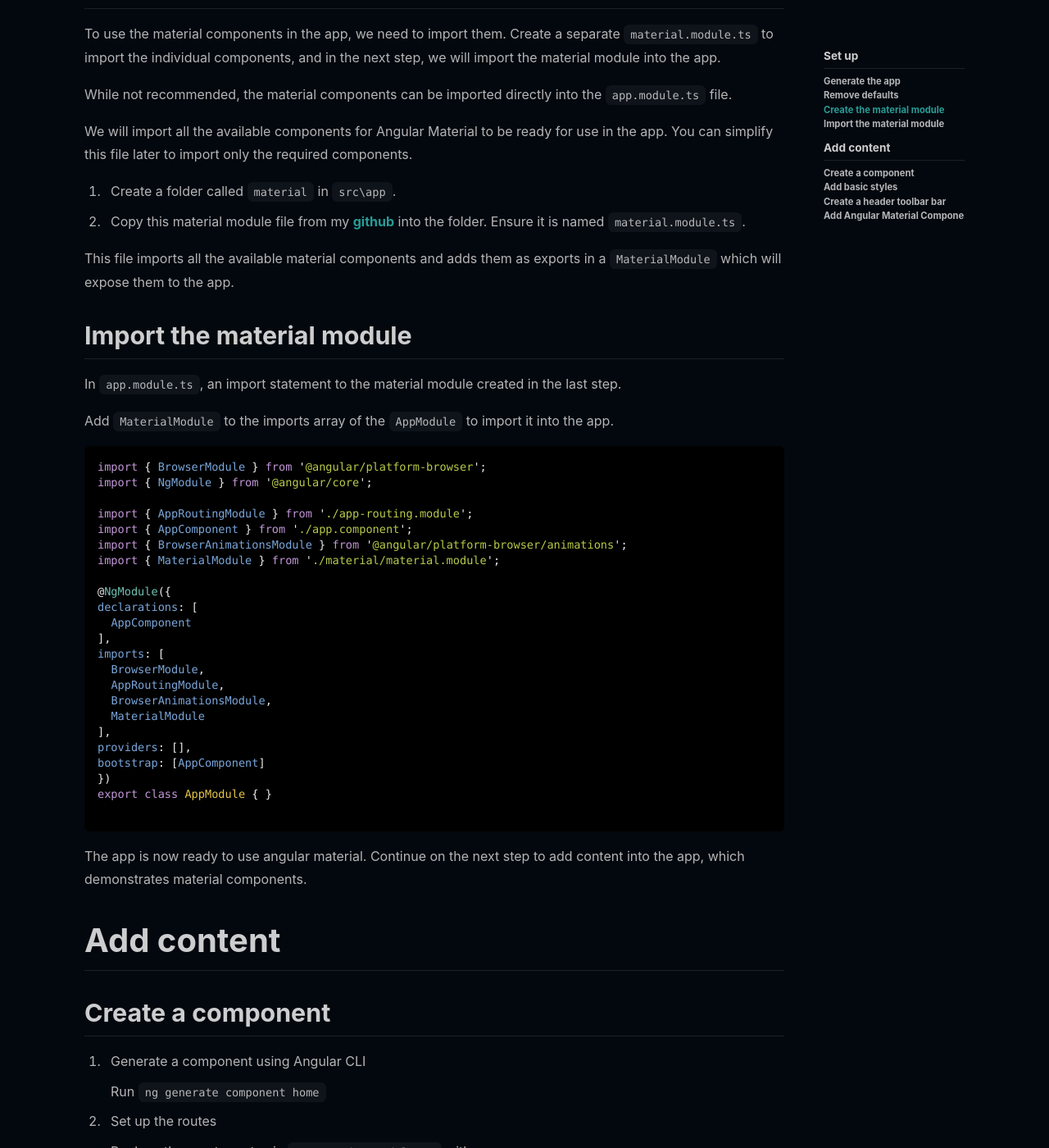
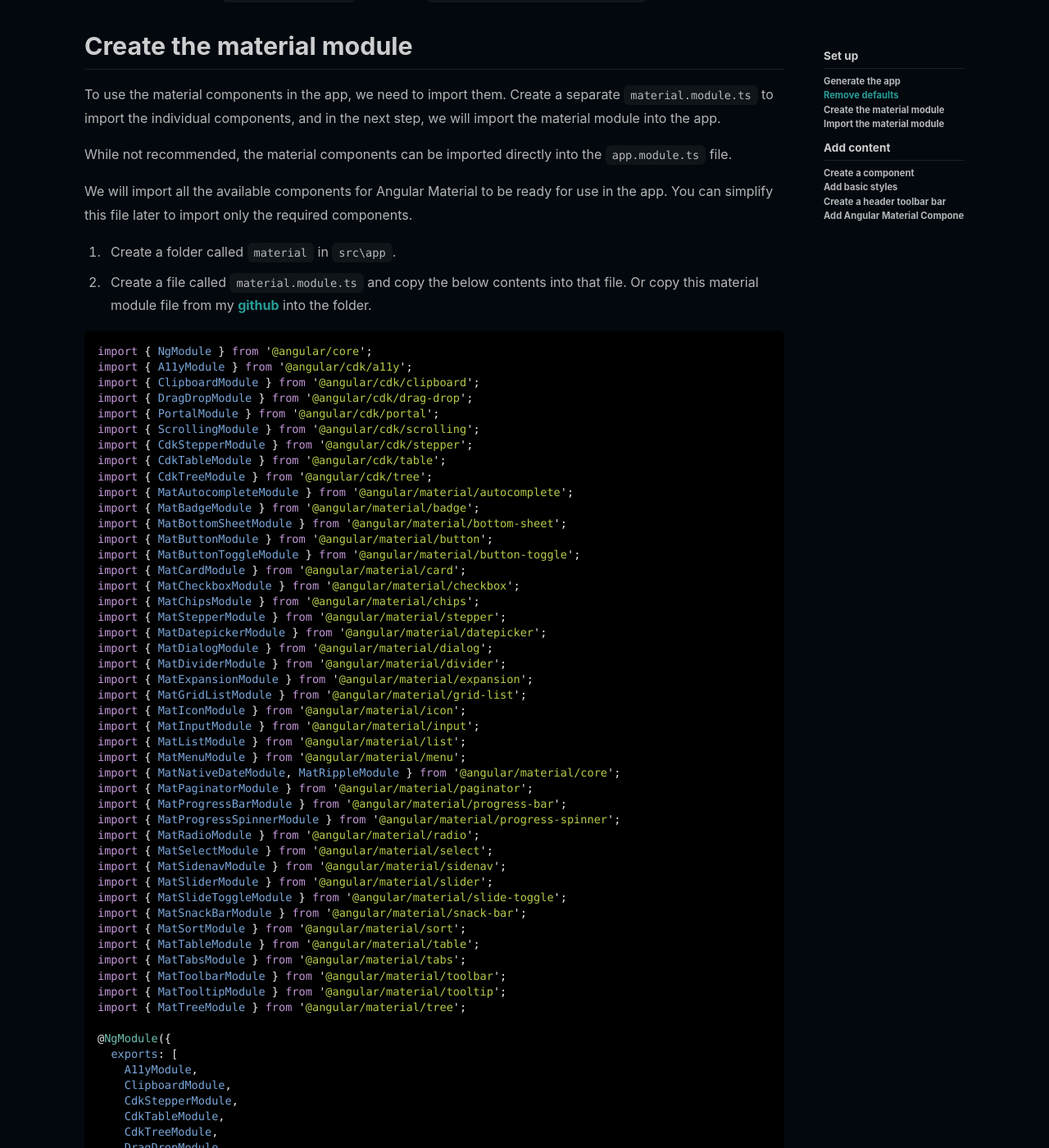
Before and after one commit to melissahoughton/melissahoughton.github.io, a Jekyll site: the page built from _posts/2020-05-16-angular-material.md, in a window 1280 px wide and 1400 px high, scrolled down 1830 px. Shown: the whole window at 82% size. Built offline with Jekyll 4.4.1, drawn with Linux system fonts in a browser that asks for light colours; nearby versions of some CDN libraries; comment, search, counter and statistics services are not loaded; some of the changed text lies outside the part shown.

Commit message:
Material modules details and link to github code

````diff
--- a/_posts/2020-05-16-angular-material.md
+++ b/_posts/2020-05-16-angular-material.md
@@ -6,9 +6,15 @@ key: angular-material
 ---
 
 
-This tutorial will provide an overview on how to get started with [Angular Material](https://material.angular.io/), a UI component library that implements [Material Design](https://material.io/design) in [Angular](https://angular.io/). We will cover how to set up an Angular application to use Angular Material and create content to demonstrate the material components.
+This tutorial will provide an overview on how to get started with [Angular Material](https://material.angular.io/), a UI component library that implements [Material Design](https://material.io/design) in [Angular](https://angular.io/). We will cover how to set up an Angular application to use Angular Material and create content to demonstrate the material components, as seen below.
+
 
 ![Image](/assets/images/AngularMaterial-IndigoPink.png)
+
+
+The full code from this tutorial can be found on my github. Each commit aligns to a step in this post.
+[https://github.com/melissahoughton/angular-material-blog](https://github.com/melissahoughton/angular-material-blog)
+
 
 # Set up
 
@@ -59,7 +65,102 @@ We will import all the available components for Angular Material to be ready for
 
 1. Create a folder called `material` in `src\app`.
 
-2. Copy this material module file from my [github](https://github.com/melissahoughton/material.module/blob/master/material.module.ts) into the folder. Ensure it is named `material.module.ts`.
+2. Create a file called `material.module.ts` and copy the below contents into that file. Or copy this material module file from my [github](https://github.com/melissahoughton/material.module/blob/master/material.module.ts) into the folder.
+
+```typescript
+import { NgModule } from '@angular/core';
+import { A11yModule } from '@angular/cdk/a11y';
+import { ClipboardModule } from '@angular/cdk/clipboard';
+import { DragDropModule } from '@angular/cdk/drag-drop';
+import { PortalModule } from '@angular/cdk/portal';
+import { ScrollingModule } from '@angular/cdk/scrolling';
+import { CdkStepperModule } from '@angular/cdk/stepper';
+import { CdkTableModule } from '@angular/cdk/table';
+import { CdkTreeModule } from '@angular/cdk/tree';
+import { MatAutocompleteModule } from '@angular/material/autocomplete';
+import { MatBadgeModule } from '@angular/material/badge';
+import { MatBottomSheetModule } from '@angular/material/bottom-sheet';
+import { MatButtonModule } from '@angular/material/button';
+import { MatButtonToggleModule } from '@angular/material/button-toggle';
+import { MatCardModule } from '@angular/material/card';
+import { MatCheckboxModule } from '@angular/material/checkbox';
+import { MatChipsModule } from '@angular/material/chips';
+import { MatStepperModule } from '@angular/material/stepper';
+import { MatDatepickerModule } from '@angular/material/datepicker';
+import { MatDialogModule } from '@angular/material/dialog';
+import { MatDividerModule } from '@angular/material/divider';
+import { MatExpansionModule } from '@angular/material/expansion';
+import { MatGridListModule } from '@angular/material/grid-list';
+import { MatIconModule } from '@angular/material/icon';
+import { MatInputModule } from '@angular/material/input';
+import { MatListModule } from '@angular/material/list';
+import { MatMenuModule } from '@angular/material/menu';
+import { MatNativeDateModule, MatRippleModule } from '@angular/material/core';
+import { MatPaginatorModule } from '@angular/material/paginator';
+import { MatProgressBarModule } from '@angular/material/progress-bar';
+import { MatProgressSpinnerModule } from '@angular/material/progress-spinner';
+import { MatRadioModule } from '@angular/material/radio';
+import { MatSelectModule } from '@angular/material/select';
+import { MatSidenavModule } from '@angular/material/sidenav';
+import { MatSliderModule } from '@angular/material/slider';
+import { MatSlideToggleModule } from '@angular/material/slide-toggle';
+import { MatSnackBarModule } from '@angular/material/snack-bar';
+import { MatSortModule } from '@angular/material/sort';
+import { MatTableModule } from '@angular/material/table';
+import { MatTabsModule } from '@angular/material/tabs';
+import { MatToolbarModule } from '@angular/material/toolbar';
+import { MatTooltipModule } from '@angular/material/tooltip';
+import { MatTreeModule } from '@angular/material/tree';
+
+@NgModule({
+  exports: [
+    A11yModule,
+    ClipboardModule,
+    CdkStepperModule,
+    CdkTableModule,
+    CdkTreeModule,
+    DragDropModule,
+    MatAutocompleteModule,
+    MatBadgeModule,
+    MatBottomSheetModule,
+    MatButtonModule,
+    MatButtonToggleModule,
+    MatCardModule,
+    MatCheckboxModule,
+    MatChipsModule,
+    MatStepperModule,
+    MatDatepickerModule,
+    MatDialogModule,
+    MatDividerModule,
+    MatExpansionModule,
+    MatGridListModule,
+    MatIconModule,
+    MatInputModule,
+    MatListModule,
+    MatMenuModule,
+    MatNativeDateModule,
+    MatPaginatorModule,
+    MatProgressBarModule,
+    MatProgressSpinnerModule,
+    MatRadioModule,
+    MatRippleModule,
+    MatSelectModule,
+    MatSidenavModule,
+    MatSliderModule,
+    MatSlideToggleModule,
+    MatSnackBarModule,
+    MatSortModule,
+    MatTableModule,
+    MatTabsModule,
+    MatToolbarModule,
+    MatTooltipModule,
+    MatTreeModule,
+    PortalModule,
+    ScrollingModule,
+  ]
+})
+export class MaterialModule { }
+```
 
 This file imports all the available material components and adds them as exports in a `MaterialModule` which will expose them to the app.
 
````
